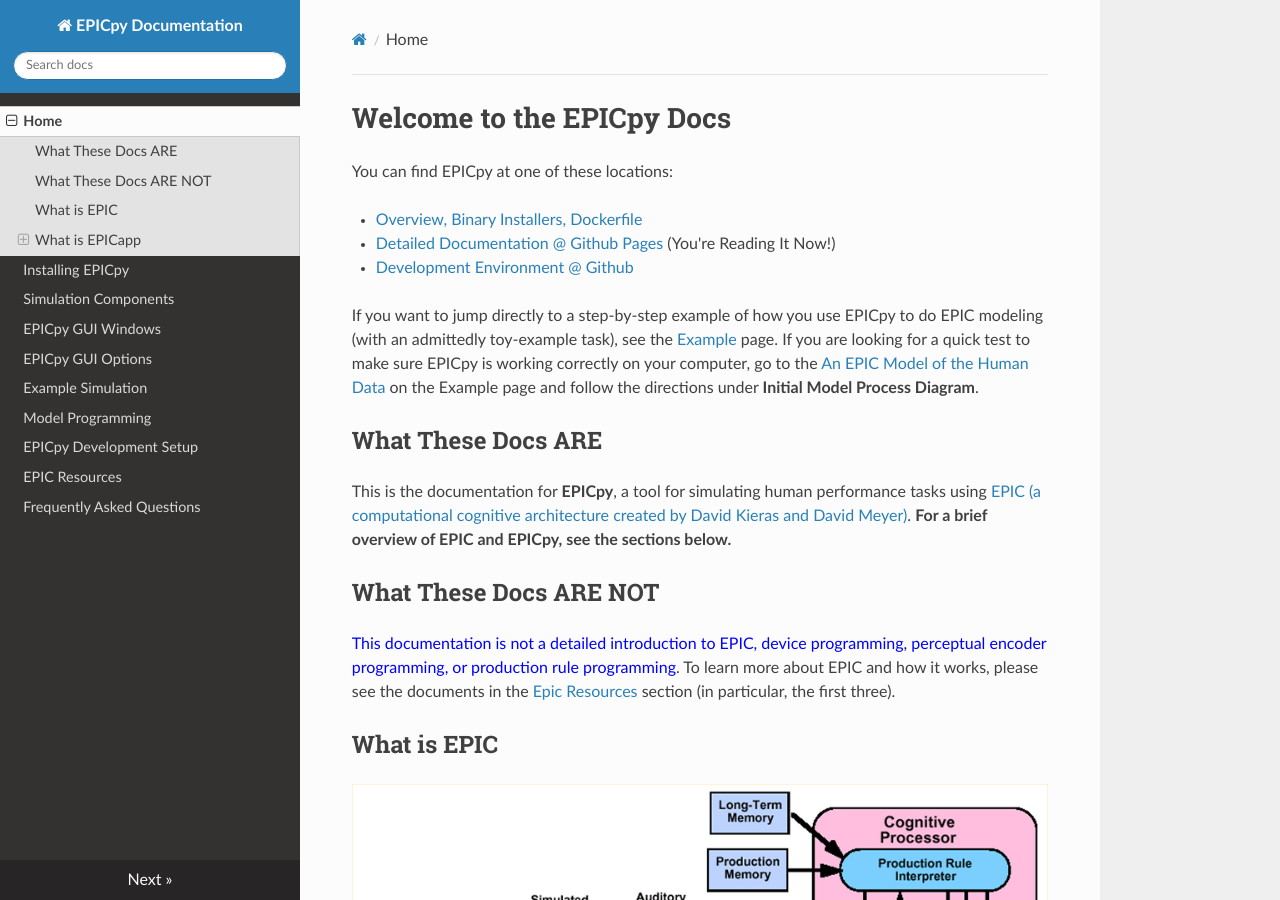
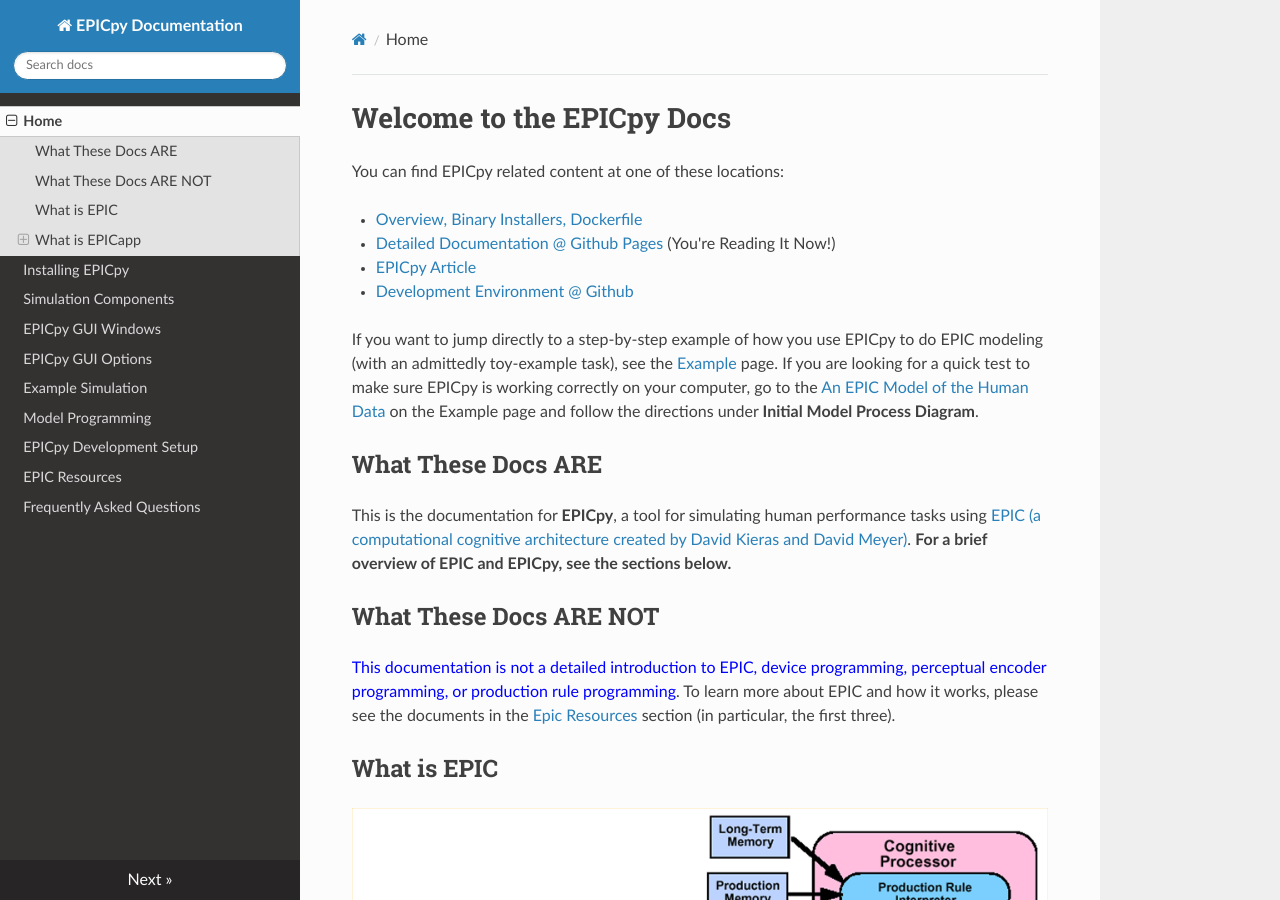
Before and after one commit to travisseymour/EPICpyDocs, an MkDocs documentation site: the page built from docs/index.md, in a window 1280 px wide and 900 px high. Built offline with MkDocs 1.6.1, drawn with Linux system fonts in a browser that asks for light colours; nearby versions of some CDN libraries.

Commit message:
added article to main page.

```diff
--- a/docs/index.md
+++ b/docs/index.md
@@ -1,9 +1,10 @@
 # Welcome to the EPICpy Docs
 
-You can find EPICpy at one of these locations:
+You can find EPICpy related content at one of these locations:
 
 * [Overview, Binary Installers, Dockerfile](https://cogmodlab.ucsc.edu/2022/03/14/epic/)
 * [Detailed Documentation @ Github Pages](https://travisseymour.github.io/EPICpyDocs/) (You're Reading It Now!)
+* [EPICpy Article](https://joss.theoj.org/papers/10.21105/joss.04533)
 * [Development Environment @ Github](https://github.com/travisseymour/epicpy)
 
 If you want to jump directly to a step-by-step example of how you use EPICpy to do EPIC modeling (with an admittedly toy-example task), see the [Example](example.md) page. If you are looking for a quick test to make sure EPICpy is working correctly on your computer, go to the [An EPIC Model of the Human Data](example.md#an-epic-model-of-the-human-data) on the Example page and follow the directions under **Initial Model Process Diagram**.
```
